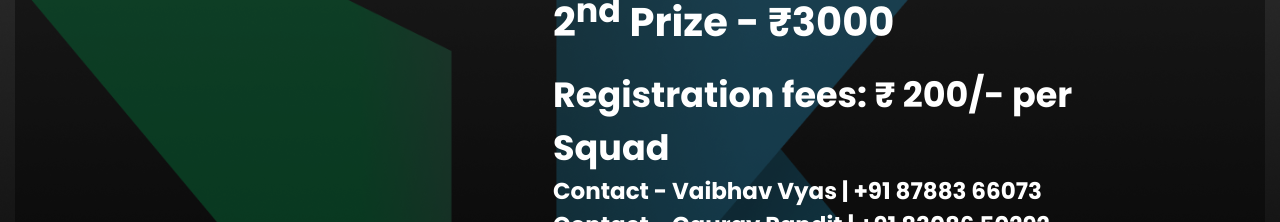
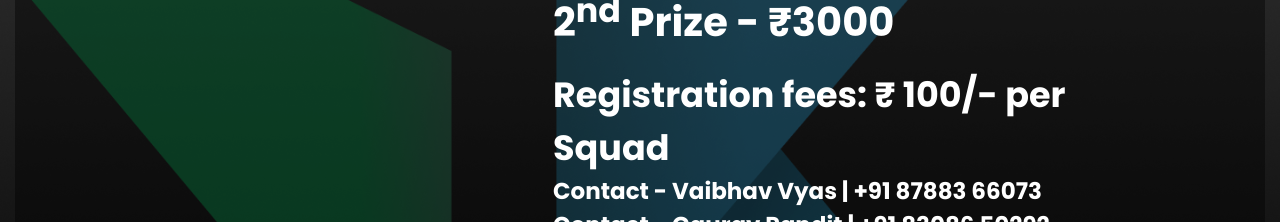
Before and after one commit to mrudulpatel/TechnoVision, a React (Create React App) app: page /events/cs/egaming in a window 1280 px wide. Shown: the part 415-637 px from the top of the page. Built offline with nearby package versions, Linux system fonts and the light colour scheme.

Commit message:
amount change

```diff
--- a/src/pages/CulturalDetail/CulturalLists.js
+++ b/src/pages/CulturalDetail/CulturalLists.js
@@ -39,8 +39,8 @@ const CulturalLists = [
     // rule4: "PRIZE MONEY",
     // rule5: "1st Prize: ₹5000/-",
     // rule6: "2nd Prize: ₹3000/-",
-    regFee: " 200/- per Squad",
-    amount: "Rs. 200/-",
+    regFee: " 100/- per Squad",
+    amount: "Rs. 100/-",
 
     contact1: "Vaibhav Vyas | +91 87883 66073",
     contact2: "Gaurav Pandit | +91 83086 50292",
```
